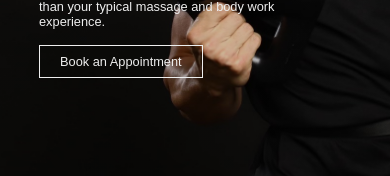
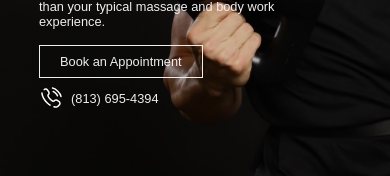
Before and after one commit to alexfotopoulos/revival-cave, a Next.js app: page / in a window 390 px wide. Shown: the part 569-745 px from the top of the page. Built offline with nearby package versions, Linux system fonts and the light colour scheme; no server answers.

Commit message:
add phone number to hero

```diff
--- a/src/components/homepage/Hero.js
+++ b/src/components/homepage/Hero.js
@@ -15,6 +15,10 @@ export default function Hero() {
                 <div>
                     <Link href="/schedule"><Button text="Book an Appointment" /></Link>
                 </div>
+                <div className={styles.iconContainer}>
+                    <img src="/icons/phoneIcon.svg" alt="phone" />
+                    <span>(813) 695-4394</span>
+                </div>
             </div>
         </div>
     )
--- a/src/components/homepage/Hero.module.scss
+++ b/src/components/homepage/Hero.module.scss
@@ -28,6 +28,16 @@
     }
 }
 
+.iconContainer {
+    display: flex;
+    align-items: center;
+    margin-top: $margin-bottom-smaller;
+
+    & span {
+        margin-left: $margin-bottom-smaller
+    };
+}
+
 @media (max-width: 600px) {
     .hero {
         height: calc(100vh - 20rem);
```
Also changed, not shown: public/icons/phoneIcon.svg (added).
